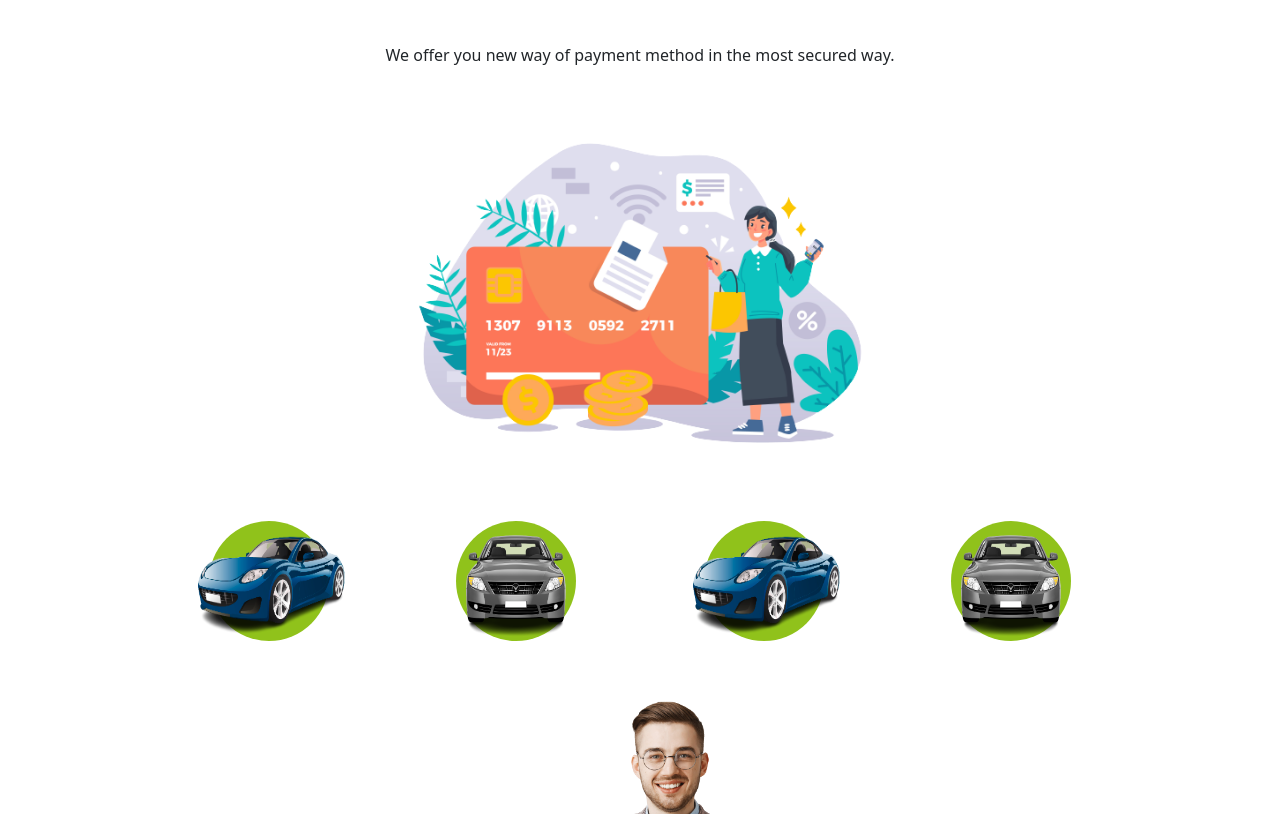
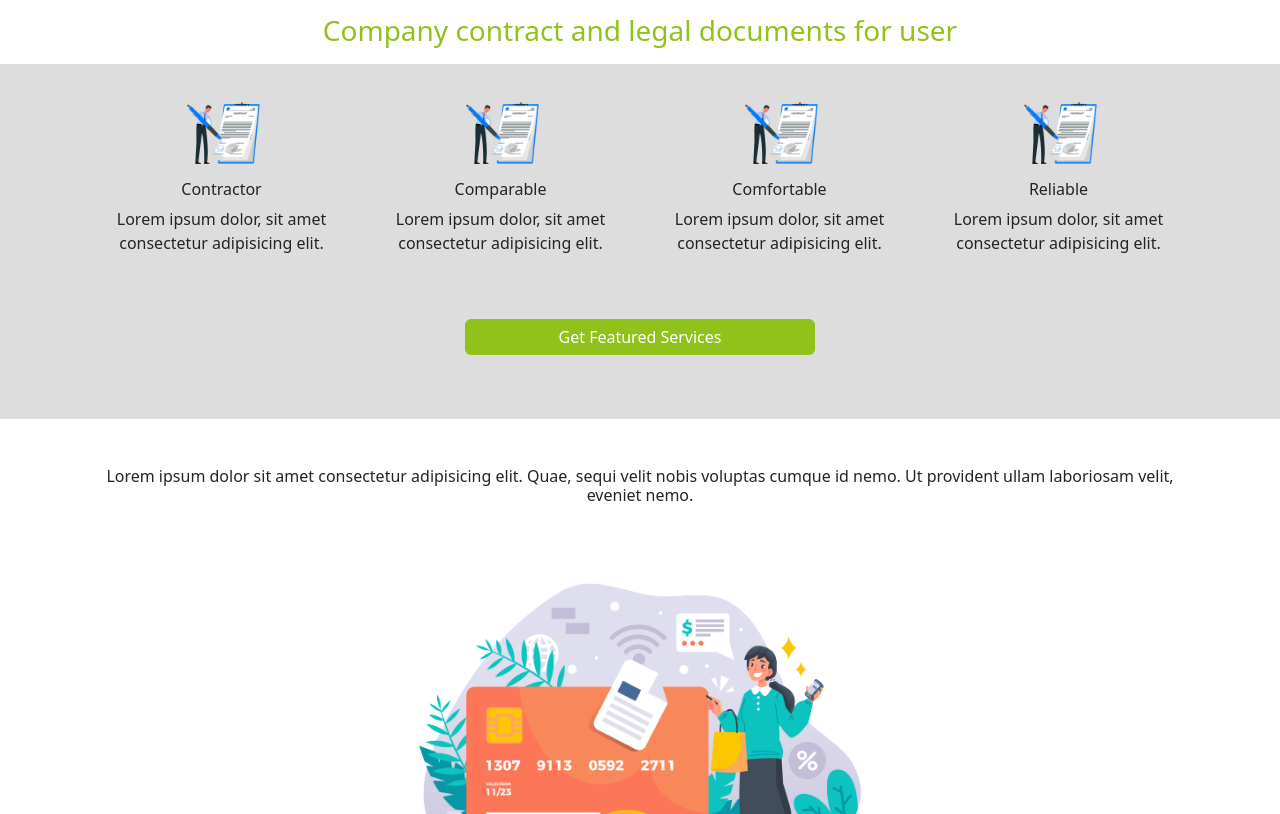
Before and after one commit to vneet2057/landing_page_design, a plain HTML site: page index.html in a window 1280 px wide. Shown: the part 1034-1848 px from the top of the page. Drawn offline with nearby package versions, Linux system fonts and the light colour scheme.

Commit message:
finished jumbotron secction

```diff
--- a/css/app.css
+++ b/css/app.css
@@ -10,7 +10,7 @@
 }
 
 /* customer bootstrap css */
-.btn-success{
+.btn-success {
     background-color: var(--primary-color) !important;
     border: none !important;
 }
@@ -51,7 +51,7 @@
     height: 120vh;
 }
 
-.hero-section .text p{
+.hero-section .text p {
     font-size: 25px;
     font-weight: 300;
 }
@@ -121,7 +121,7 @@
     font-size: 25px;
 }
 
-  .radio-button input:checked + .radio-icon {
+.radio-button input:checked+.radio-icon {
     background-color: var(--primary-color);
     border-color: var(--primary-color);
     color: #fff;
@@ -140,6 +140,25 @@
 
 /* image row section ends */
 
+
+/* jumbotron   */
+.jumbotron-title {
+    color: var(--primary-color);
+    font-size: 28px;
+    font-weight: 'bold';
+}
+
+.jumbotron-section{
+    background-color: #ddd;
+}
+
+.jumbotron-button{
+    width: 350px;
+}
+
+/* jumbotron ends */
+
+
 /* footer  */
 footer {
     background-color: #006ca1;
--- a/index.html
+++ b/index.html
@@ -146,9 +146,55 @@
         </section>
         <!-- hero section ends -->
 
+        <!-- Jumbotron section -->
+        <h2 class="text-center jumbotron-title my-3">Company contract and legal documents for user</h2>
+
+        <div class="jumbotron-section py-3">
+            <!-- Row part -->
+            <div class="container d-flex align-items-center justify-content-center">
+                <div class="single-section col-md-3 text-center">
+                    <img src="./assets/images/jumbimg.png" height="100" width="100"/>
+                    <h6>Contractor</h6>
+                    <p>
+                        Lorem ipsum dolor, sit amet consectetur adipisicing elit.
+                    </p>
+                </div>
+                <div class="single-section col-md-3 text-center">
+                    <img src="./assets/images/jumbimg.png" height="100" width="100"/>
+                    <h6>Comparable</h6>
+                    <p>
+                        Lorem ipsum dolor, sit amet consectetur adipisicing elit.
+                    </p>
+                </div>
+                <div class="single-section col-md-3 text-center">
+                    <img src="./assets/images/jumbimg.png" height="100" width="100"/>
+                    <h6>Comfortable</h6>
+                    <p>
+                        Lorem ipsum dolor, sit amet consectetur adipisicing elit.
+                    </p>
+                </div>
+                <div class="single-section col-md-3 text-center">
+                    <img src="./assets/images/jumbimg.png" height="100" width="100"/>
+                    <h6>Reliable</h6>
+                    <p>
+                        Lorem ipsum dolor, sit amet consectetur adipisicing elit.
+                    </p>
+                </div>
+            </div>
+            <!-- Row part ends -->
+
+            <!-- Button section -->
+            <div class="container my-5 d-flex align-items-center justify-content-center">
+                <button class="btn btn-success jumbotron-button">Get Featured Services</button>
+            </div>
+            <!-- Button section ends-->
+        </div>
+        <!-- Jumbotron section ends -->
+
+
         <!-- title section -->
         <div class="container my-5">
-            <h6 class="text-center">We offer you new way of payment method in the most secured way.</h6>
+            <h6 class="text-center">Lorem ipsum dolor sit amet consectetur adipisicing elit. Quae, sequi velit nobis voluptas cumque id nemo. Ut provident ullam laboriosam velit, eveniet nemo. </h6>
         </div>
         <!-- title section ends -->
 
@@ -185,14 +231,14 @@
 
     <!-- footer  -->
     <footer class="d-flex flex-wrap justify-content-between align-items-center p-5">
-        <div class="col-md-3 mb-0 text-center">
+        <div class="col-md-3  col-sm-12 mb-0 text-center">
             <h6>Other services</h6>
             <hr>
             <p>Servicing</p>
             <p>Washing</p>
 
         </div>
-        <div class="col-md-3 mb-0 text-center">
+        <div class="col-md-3 col-sm-12 mb-0 text-center">
             <h6>Legals</h6>
             <hr>
             <p>Privacy policy</p>
@@ -200,7 +246,7 @@
 
 
         </div>
-        <div class="col-md-3 mb-0 text-center">
+        <div class="col-md-3 col-sm-12 mb-0 text-center">
             <h6>Contacts</h6>
             <hr>
             <p>+977-1234568</p>
```
Also changed, not shown: assets/images/jumbimg.png (added). Lines whose indentation alone changed are shown as unchanged.
